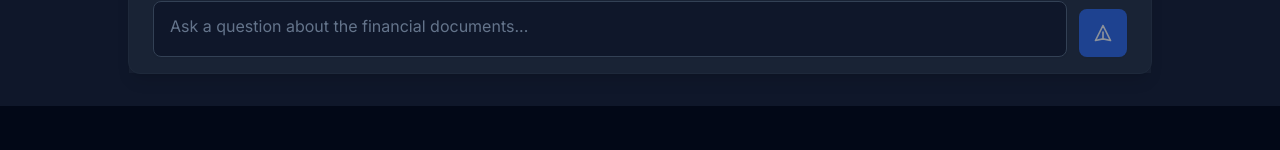
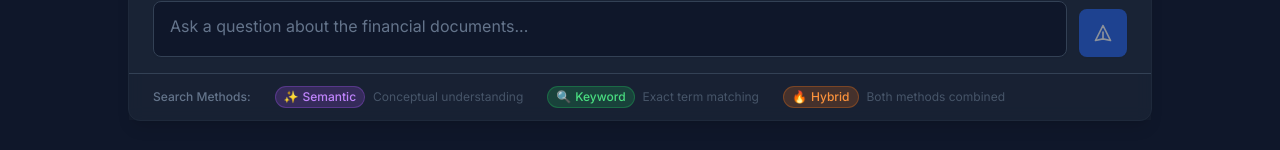
Before and after one commit to blackbenjamin/investment-research-assistant, a Next.js app in the folder frontend/: page / in a window 1280 px wide. Shown: the part 855-1005 px from the top of the page. Before the commit the page ends 961 px from the top, so only its background shows below. Built offline with nearby package versions, Linux system fonts and the light colour scheme; no server answers.

Commit message:
Add search method legend beneath chat window to explain badges

```diff
--- a/frontend/components/chat/ChatInterface.tsx
+++ b/frontend/components/chat/ChatInterface.tsx
@@ -312,6 +312,34 @@ export default function ChatInterface({}: ChatInterfaceProps) {
         <div className="border-t border-slate-700 bg-slate-800/50 px-6 py-4">
           <ChatInput onSend={handleSendMessage} disabled={isLoading} />
         </div>
+
+        {/* Search Method Legend */}
+        <div className="border-t border-slate-700 bg-slate-800/30 px-6 py-3">
+          <div className="flex items-center gap-6 text-xs">
+            <span className="text-slate-500 font-medium">Search Methods:</span>
+            <div className="flex items-center gap-1">
+              <span className="inline-flex items-center gap-1 rounded-full px-2 py-0.5 text-xs font-medium border bg-purple-500/20 text-purple-400 border-purple-500/30">
+                <span>✨</span>
+                <span>Semantic</span>
+              </span>
+              <span className="text-slate-600 ml-1">Conceptual understanding</span>
+            </div>
+            <div className="flex items-center gap-1">
+              <span className="inline-flex items-center gap-1 rounded-full px-2 py-0.5 text-xs font-medium border bg-green-500/20 text-green-400 border-green-500/30">
+                <span>🔍</span>
+                <span>Keyword</span>
+              </span>
+              <span className="text-slate-600 ml-1">Exact term matching</span>
+            </div>
+            <div className="flex items-center gap-1">
+              <span className="inline-flex items-center gap-1 rounded-full px-2 py-0.5 text-xs font-medium border bg-orange-500/20 text-orange-400 border-orange-500/30">
+                <span>🔥</span>
+                <span>Hybrid</span>
+              </span>
+              <span className="text-slate-600 ml-1">Both methods combined</span>
+            </div>
+          </div>
+        </div>
       </div>
     </div>
   );
```
